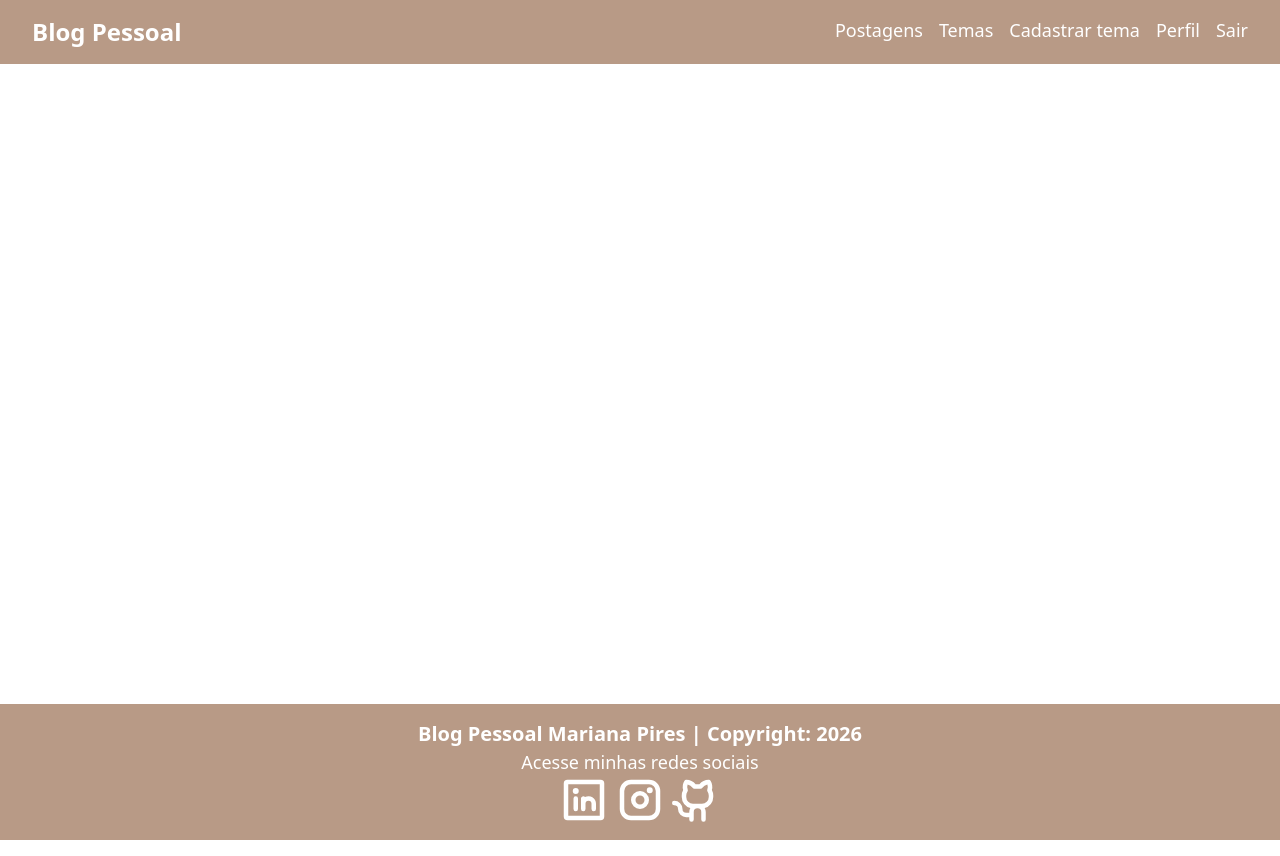
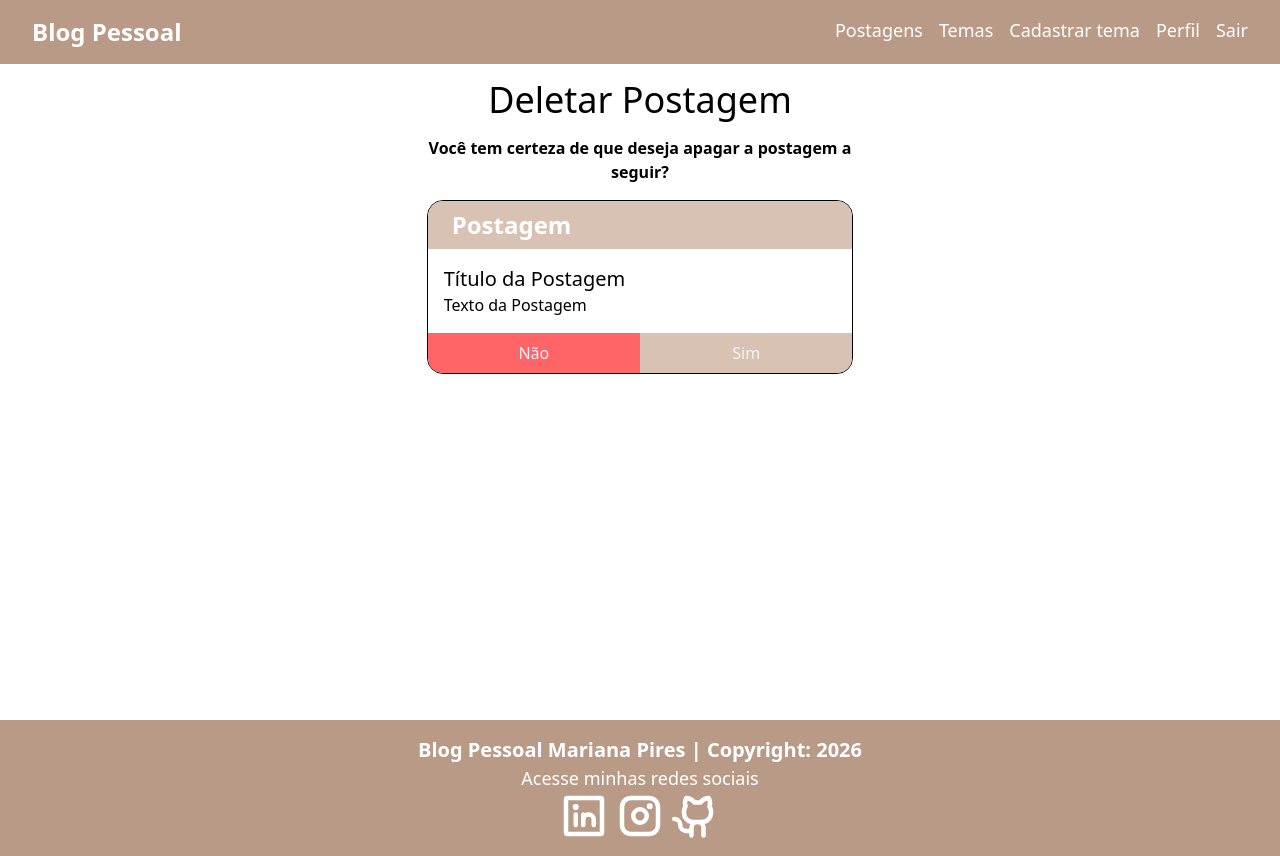
Before and after one commit to MariPires96/react-blog-pessoal, a React (Vite) app: page /deletarpostagem/1 in a window 1280 px wide. Built offline with nearby package versions, Linux system fonts and the light colour scheme.

Commit message:
feat(posts): estruturar e estilizar componente de confirmação de deleção

```diff
--- a/src/App.tsx
+++ b/src/App.tsx
@@ -10,6 +10,7 @@
 import DeletarTema from "./components/tema/deletartema/DeletarTema";
 import ListaPostagens from "./components/postagem/listapostagens/ListaPostagens";
 import FormPostagem from "./components/postagem/formpostagem/FormPostagem";
+import DeletarPostagem from "./components/postagem/deletarpostagem/DeletarPostagem";
 
 function App() {
   return (
@@ -29,6 +30,7 @@
               <Route path="/postagens" element={<ListaPostagens />} />
               <Route path="/cadastrarpostagem" element={<FormPostagem />} />
               <Route path="/editarpostagem/:id" element={<FormPostagem />} />
+              <Route path="/deletarpostagem/:id" element={<DeletarPostagem />} />
             </Routes>
           </div>
           <Footer />
--- /dev/null
+++ b/src/components/postagem/deletarpostagem/DeletarPostagem.tsx
@@ -0,0 +1,34 @@
+function DeletarPostagem() {
+  return (
+    <div className="container w-1/3 mx-auto">
+      <h1 className="text-4xl text-center my-4">Deletar Postagem</h1>
+
+      <p className="text-center font-semibold mb-4">
+        Você tem certeza de que deseja apagar a postagem a seguir?
+      </p>
+
+      <div className="border flex flex-col rounded-2xl overflow-hidden justify-between">
+        <header className="py-2 px-6 bg-argila-escuro text-white font-bold text-2xl">
+          Postagem
+        </header>
+        <div className="p-4">
+          <p className="text-xl h-full">Título da Postagem</p>
+          <p>Texto da Postagem</p>
+        </div>
+        <div className="flex">
+          <button className="text-slate-100 bg-red-400 hover:bg-red-600 w-full py-2">
+            Não
+          </button>
+          <button
+            className="w-full text-slate-100 bg-argila-escuro
+                        hover:bg-terra-escuro flex items-center justify-center"
+          >
+            Sim
+          </button>
+        </div>
+      </div>
+    </div>
+  );
+}
+
+export default DeletarPostagem;
```
Also changed, not shown: src/components/postagem/formpostagem/FormPostagem.tsx (+16 -8 lines).
